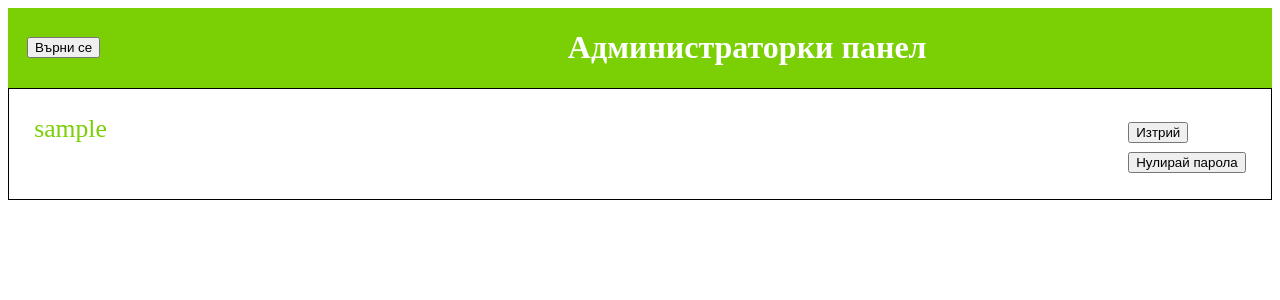
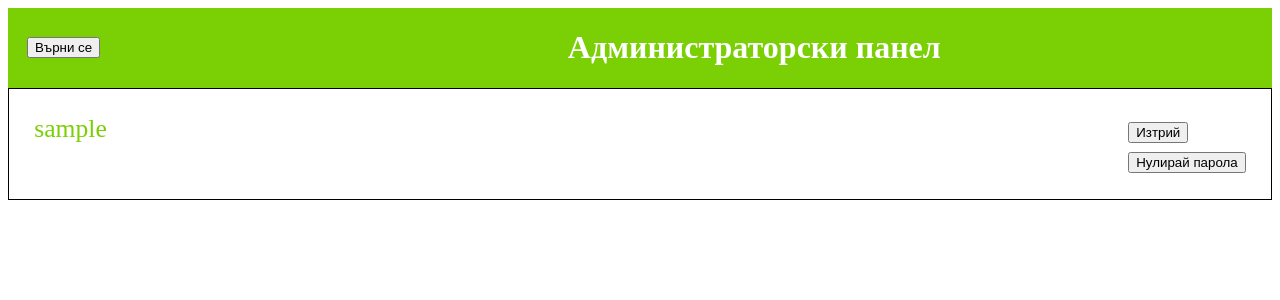
Before and after one commit to WebProjectFMI/Repo, a PHP site: page /admin.php in a window 1280 px wide. Shown: the top 300 px of the page. Run offline with PHP 8.4, Linux system fonts and the light colour scheme; the visitor is signed in with stand-in values (Sample User, id 1).

Commit message:
Fixed typo

```diff
--- a/View/admin.php
+++ b/View/admin.php
@@ -26,7 +26,7 @@ print <<< HTML
         <button type="submit"> Върни се </button>
         </form>
     </div>
-    <h1>Администраторки панел</h1>
+    <h1>Администраторски панел</h1>
     </header>
 HTML;
 foreach ($users as $user) {
```
